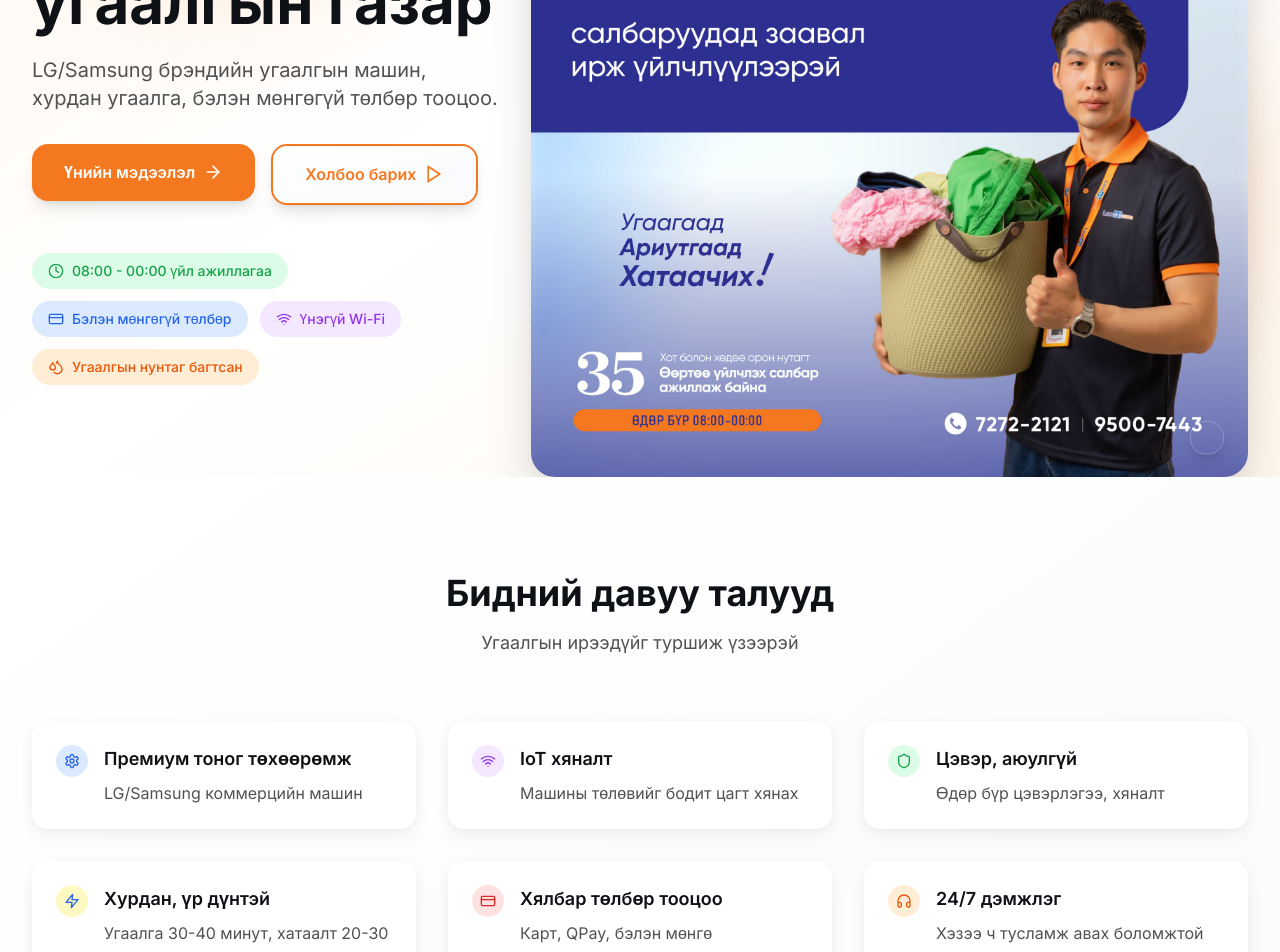
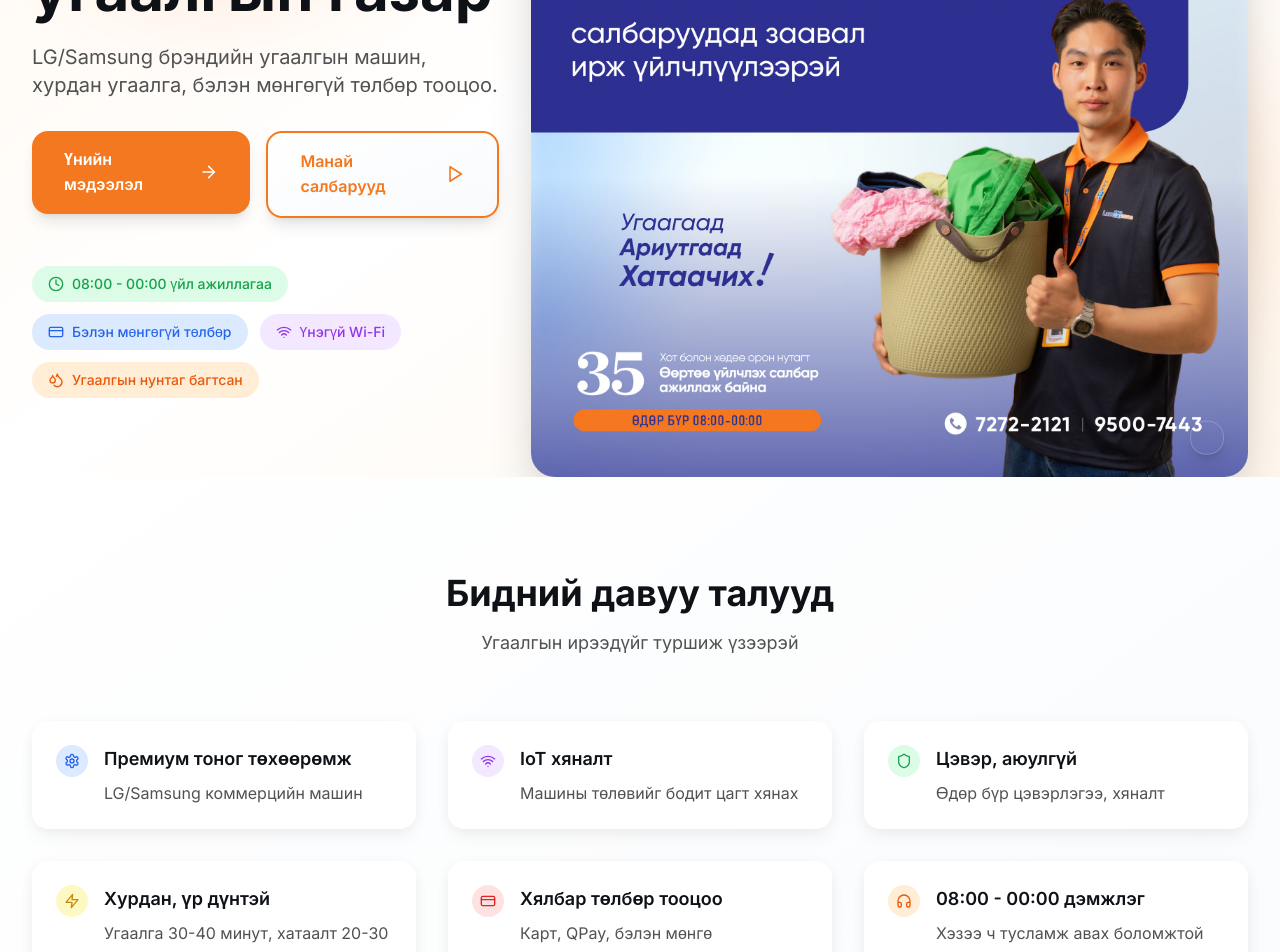
Before and after one commit to shinezayam/laundryzone-website, a Next.js app: page /mn in a window 1280 px wide. Shown: the part 400-1352 px from the top of the page. Built offline with nearby package versions, Linux system fonts and the light colour scheme.

Commit message:
Fix spelling and phrasing issues across all languages

```diff
--- a/components/Advantages.tsx
+++ b/components/Advantages.tsx
@@ -45,7 +45,7 @@ export function Advantages({ locale }: AdvantagesProps) {
       icon: Zap,
       title: t('advantages.fast.title'),
       description: t('advantages.fast.desc'),
-      color: 'text-blue-600',
+      color: 'text-yellow-600',
       bgColor: 'bg-yellow-100',
     },
     {
--- a/messages/en.json
+++ b/messages/en.json
@@ -48,7 +48,7 @@
       "desc": "Card, QR code, cash payment"
     },
     "support": {
-      "title": "24/7 Support",
+      "title": "08:00 - 00:00 Support",
       "desc": "Help available anytime"
     },
     "cta": {
--- a/messages/mn.json
+++ b/messages/mn.json
@@ -11,9 +11,9 @@
     "sub": "LG/Samsung брэндийн угаалгын машин, хурдан угаалга, бэлэн мөнгөгүй төлбөр тооцоо.",
     "cta": {
       "pricing": "Үнийн мэдээлэл",
-      "branches": "Холбоо барих"
+      "branches": "Манай салбарууд"
     },
-    "experience": "LaundryZone туршлага",
+    "experience": "LaundryZone-ийн туршлага",
     "watch_video": "Видео үзэх",
     "open_24_7": "08:00 - 00:00 нээлттэй",
     "lg_samsung": "LG/Samsung"
@@ -48,7 +48,7 @@
       "desc": "Карт, QPay, бэлэн мөнгө"
     },
     "support": {
-      "title": "24/7 дэмжлэг",
+      "title": "08:00 - 00:00 дэмжлэг",
       "desc": "Хэзээ ч тусламж авах боломжтой"
     },
     "cta": {
```
